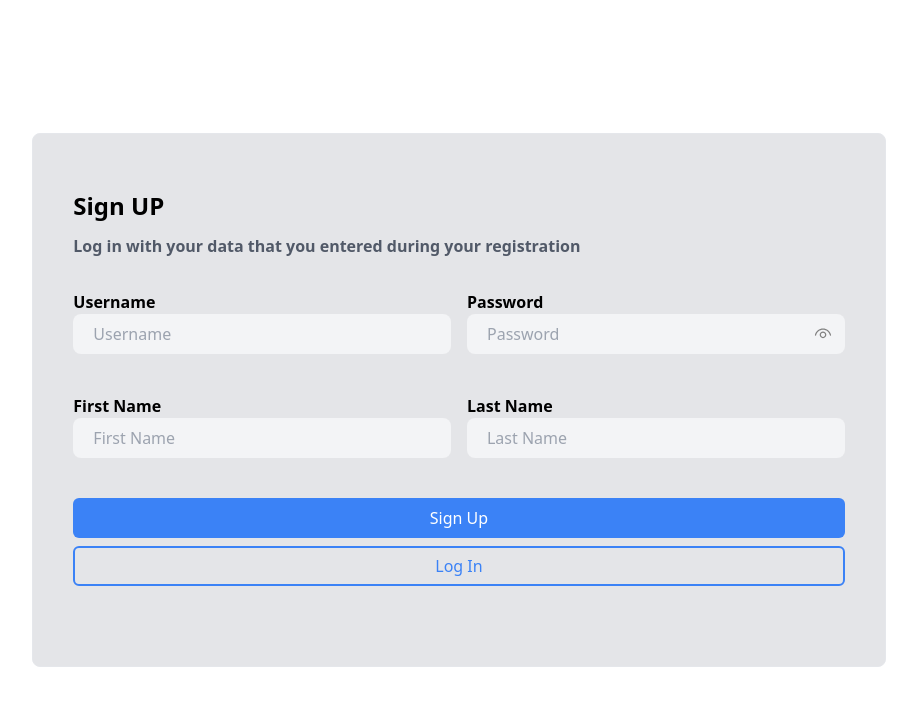
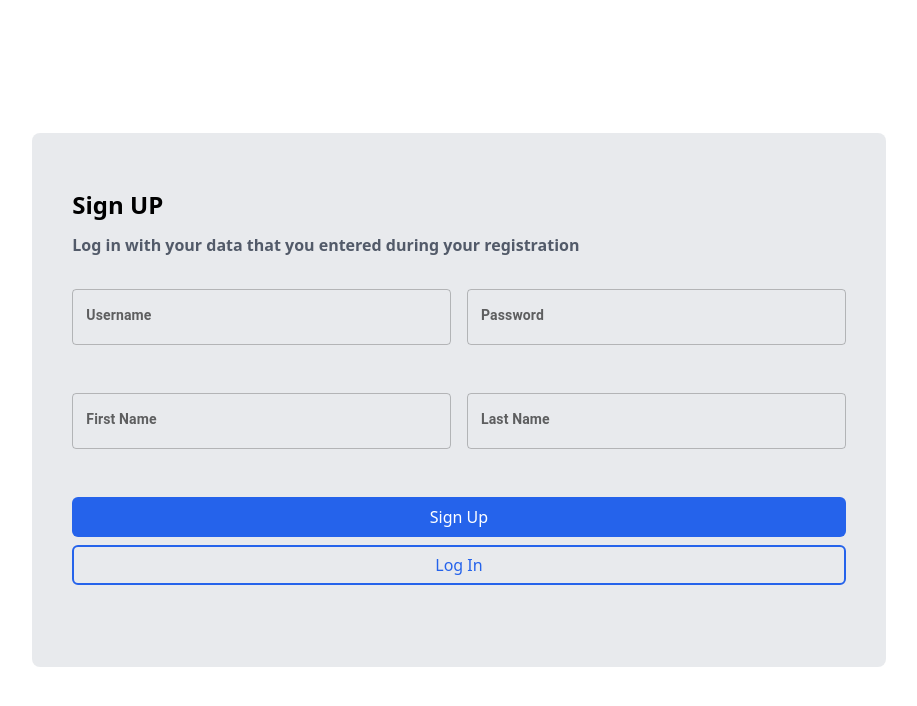
Before and after one commit to MarkOnlySales/BlogApp_Frontend, a React (Vite) app: page /register in a window 1280 px wide. Shown: the top 706 px of the page, without its empty margins (181-1098 px from the left). Built offline with nearby package versions, Linux system fonts and the light colour scheme.

Commit message:
Update register page

```diff
--- a/src/pages/auth/registration.tsx
+++ b/src/pages/auth/registration.tsx
@@ -1,51 +1,16 @@
-import { useForm, Resolver, SubmitHandler } from "react-hook-form";
+import { useForm, SubmitHandler } from "react-hook-form";
 import { useNavigate } from "react-router-dom";
-import { Input } from "@/components/inputs/input";
-import { useState } from "react";
+import { useState, useEffect } from "react";
 import { registerAPI } from "@/libs/api_calls";
+import TextField from '@mui/material/TextField';
+import { useMutation } from "@tanstack/react-query";
+
 
 type FormFields = {
     firstName: string;
     lastName: string;
     username: string;
     password: string
-}
-
-const resolver: Resolver<FormFields> = async (values) => {
-    const errors = {} as any;
-
-    if (!values.firstName) {
-        errors.firstName = {
-            type: "required",
-            message: "First name is required.",
-        };
-    }
-
-    if (!values.lastName) {
-        errors.lastName = {
-            type: "required",
-            message: "Last name is required.",
-        };
-    }
-
-    if (!values.username) {
-        errors.username = {
-            type: "required",
-            message: "Username is required.",
-        };
-    }
-
-    if (!values.password) {
-        errors.password = {
-            type: "required",
-            message: "Password is required.",
-        };
-    }
-
-    return {
-        values: Object.keys(errors).length === 0 ? values : {},
-        errors,
-    }
 }
 
 
@@ -55,85 +20,131 @@ const Register = () => {
     const [error, setError] = useState<string | null>(null);
     const [showError, setShowError] = useState(false);
 
-    const { register, handleSubmit, formState: { errors} } = useForm<FormFields>({
-        resolver,
-    });
+    const { mutate: registerUser } = useMutation({
+        mutationFn: registerAPI,
+    })
 
-    const registerUser: SubmitHandler<FormFields> = async (data) => {
-        const response = await registerAPI(data);
+    const { register, handleSubmit, formState: { errors} } = useForm<FormFields>();
 
-        if (response.status === 'success') {
-            navigate('/');
-        } else {
-            setError(response.message);
-            setShowError(true);
+    useEffect(() => {
+        if (error) {
+        setShowError(true);
+        const timer = setTimeout(() => {
+            setShowError(false);
+            setError(null)
+        }, 2000); // 2 seconds in milliseconds
+
+        return () => clearTimeout(timer);
         }
+    }, [error]);
+
+    const submitHandler: SubmitHandler<FormFields> = async (data) => {
+        registerUser(data, {
+            onError: (error: any) => {
+                setError(error.message)
+            },
+            onSuccess: (data) => {
+                if (data.status === 'error') return setError(data.message)
+                navigate('/')
+            }})
     }
 
     return (
         <>
-        <div className="w-screen h-screen flex flex-col items-center justify-center">
-            <div className="border rounded-lg w-2/3 h-4/6 flex flex-col bg-gray-600 bg-opacity-15 py-14 px-10 justify-center">
+        <div className="w-screen h-screen flex flex-col items-center justify-center bg-bg-overall">
+            <div className="border rounded-lg w-2/3 h-4/6 flex flex-col bg-gray-300 bg-opacity-50 border-none py-14 px-10 justify-center">
                 <h1 className="text-2xl mb-3 font-bold">Sign UP</h1>
                 <p className="font-semibold text-gray-700 text-opacity-85">Log in with your data that you entered during your registration</p>
 
-                <form method="POST" className="w-full" onSubmit={handleSubmit(registerUser)}>
+                <form method="POST" className="w-full" onSubmit={handleSubmit(submitHandler)}>
                     <div className="flex gap-4">
                         <div className="w-full h-[40px] my-8">
-                            <h2 className="font-semibold">Username</h2>
-                            <Input
-                                register={register}
-                                placeholder="Username"
-                                type="text"
-                                name="username"
-                                required
-                                color="bg-gray-100"
+                            <TextField
+                                {...register("username", {
+                                    required: "Username is required",
+                                    minLength: {
+                                        value: 6,
+                                        message: "Username must be at least 6 characters long"
+                                    }
+                                })}
+                                fullWidth
+                                id="outlined-helper-text"
+                                label="Username"
+                                InputLabelProps={{
+                                    sx: {
+                                      fontSize: "14px",
+                                      fontWeight: "bold"
+                                    },
+                                  }}
+                                error={!!errors.username}
+                                helperText={errors.username ? errors.username.message : ""}
                             />
-                            {<p className={errors.username ? "pl-4 text-start font-semibold text-red-500 text-sm" : "hidden"}>{errors.username?.message}</p>}
                         </div>
 
                         <div className="w-full h-[40px] my-8">
-                            <h2 className="font-semibold">Password</h2>
-                            <Input
-                                register={register}
-                                placeholder="Password"
-                                type="password"
-                                name="password"
-                                required
-                                color="bg-gray-100"
+                            <TextField
+                                {...register("password", {
+                                    required: "Password is required",
+                                    minLength: {
+                                        value: 8,
+                                        message: "Password must be at least 8 characters long"
+                                    }
+                                })}
+                                fullWidth
+                                id="outlined-error-helper-text"
+                                label="Password"
+                                InputLabelProps={{
+                                    sx: {
+                                      fontSize: "14px",
+                                      fontWeight: "bold"
+                                    },
+                                  }}
+                                error={!!errors.password}
+                                helperText={errors.password ? errors.password.message : ""}
                             />
-                            {<p className={errors.password ? "pl-4 text-start font-semibold text-red-500 text-sm" : "hidden"}>{errors.password?.message}</p>}
                         </div>
                     </div>
                     <div className="flex gap-4">
                         <div className="w-full h-[40px] my-8">
-                            <h2 className="font-semibold">First Name</h2>
-                            <Input
-                                register={register}
-                                placeholder="First Name"
-                                type="text"
-                                name="firstName"
-                                required
-                                color="bg-gray-100"
+                            <TextField
+                                {...register("firstName", {
+                                    required: "First Name is required",
+                                })}
+                                fullWidth
+                                id="outlined-helper-text"
+                                label="First Name"
+                                InputLabelProps={{
+                                    sx: {
+                                      fontSize: "14px",
+                                      fontWeight: "bold"
+                                    },
+                                  }}
+                                error={!!errors.firstName}
+                                helperText={errors.firstName ? errors.firstName.message : ""}
                             />
-                            {<p className={errors.firstName ? "pl-4 text-start font-semibold text-red-500 text-sm" : "hidden"}>{errors.firstName?.message}</p>}
                         </div>
                         <div className="w-full h-[40px] my-8">
-                            <h2 className="font-semibold">Last Name</h2>
-                            <Input
-                                register={register}
-                                placeholder="Last Name"
-                                type="text"
-                                name="lastName"
-                                required
-                                color="bg-gray-100"
+                            <TextField
+                                {...register("lastName", {
+                                    required: "Last Name is required",
+                                })}
+                                fullWidth
+                                id="outlined-helper-text"
+                                label="Last Name"
+                                InputLabelProps={{
+                                    sx: {
+                                      fontSize: "14px",
+                                      fontWeight: "bold"
+                                    },
+                                  }}
+                                error={!!errors.lastName}
+                                helperText={errors.lastName ? errors.lastName.message : ""}
                             />
-                            {<p className={errors.lastName ? "pl-4 text-start font-semibold text-red-500 text-sm" : "hidden"}>{errors.lastName?.message}</p>}
                         </div>
                     </div>
                     <div className="flex flex-col gap-2 mt-8 mb-4">
-                        <button type="submit" className="w-full h-10 bg-blue-500 hover:bg-blue-600 font-medium text-white transition duration-500 rounded-md">Sign Up</button>
-                        <button type="button" className="w-full h-10 border-blue-500 border-[2px] hover:bg-blue-200 font-medium text-blue-500 transition duration-500 rounded-md" onClick={() => navigate('/')}>Log In</button>
+                        <button type="submit" className="w-full h-10 bg-blue-600 hover:bg-blue-700 font-medium text-white transition duration-500 rounded-md">Sign Up</button>
+                        <button type="button" className="w-full h-10 border-blue-600 border-[2px] hover:bg-blue-200 font-medium text-blue-600 transition duration-500 rounded-md" onClick={() => navigate('/')}>Log In</button>
                     </div>
                 </form>
                 <div className="h-4">
```
